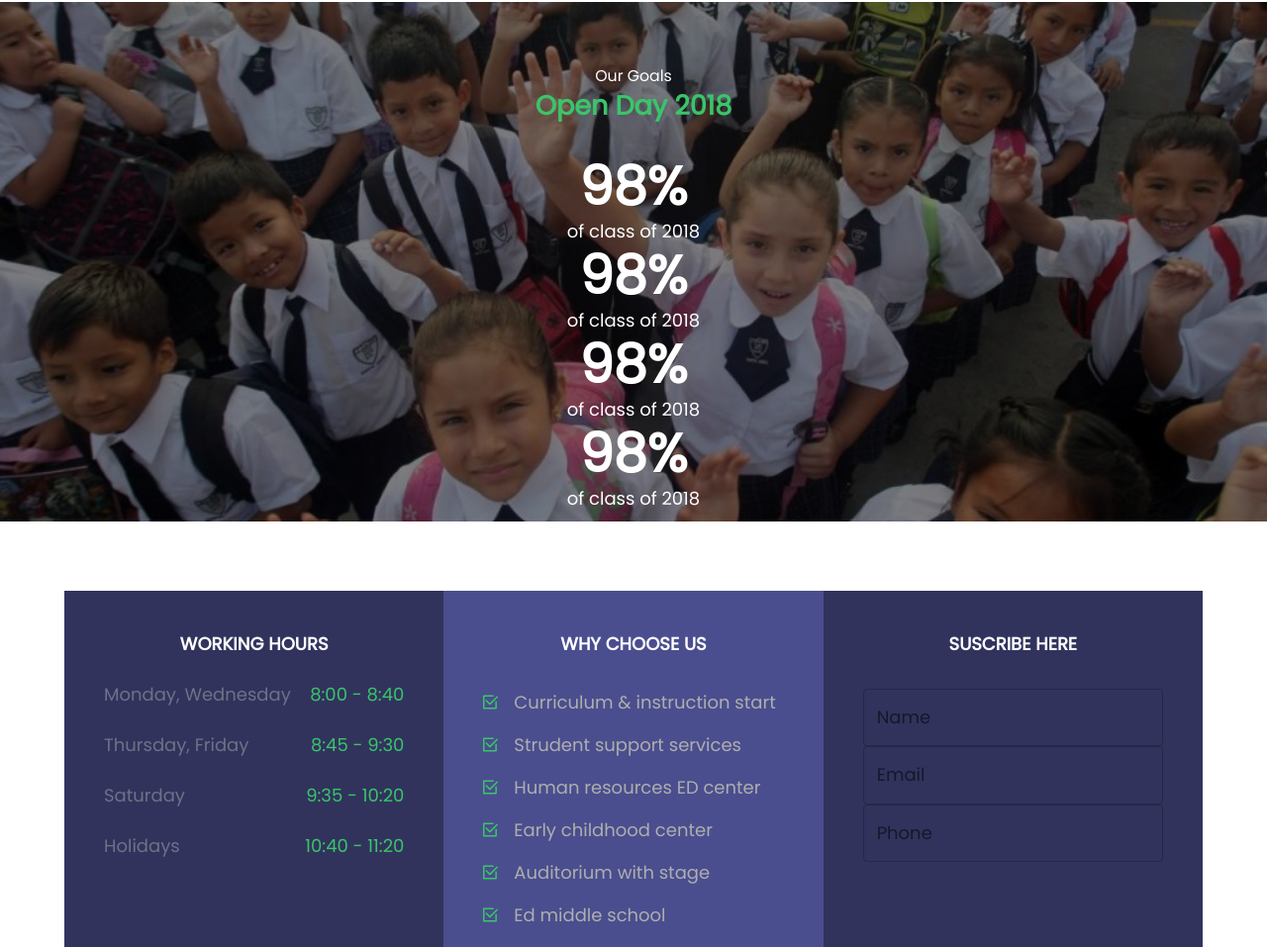
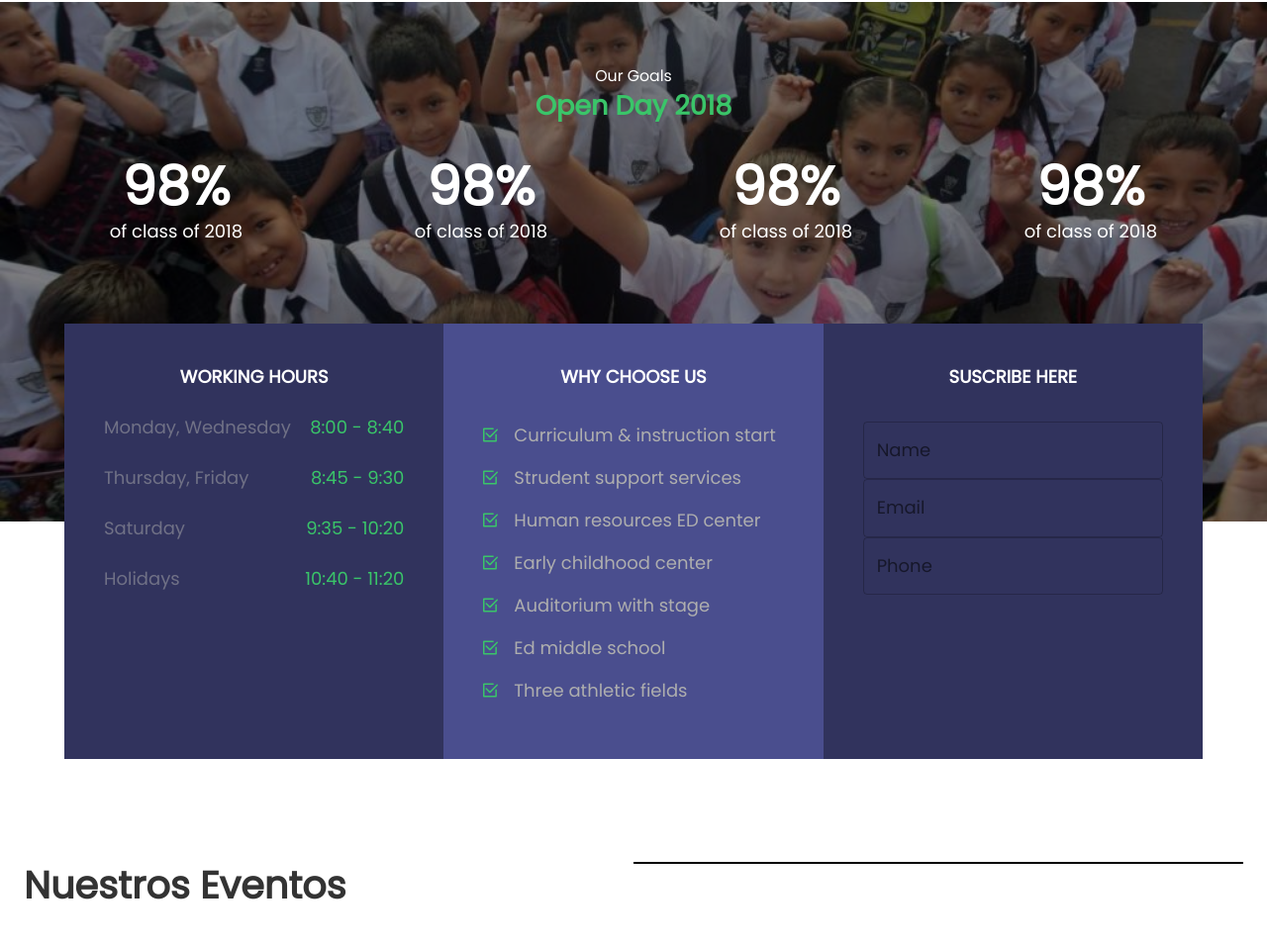
Before and after one commit to PauloTC/gat_IvySchool, a Gatsby site: page / in a window 1280 px wide. Shown: the part 1543-2500 px from the top of the page at 99% size. Built offline with nearby package versions, Linux system fonts and the light colour scheme; Gatsby itself is replaced by a stand-in of ours.

Commit message:
working on box

```diff
--- a/src/components/home/open-day.js
+++ b/src/components/home/open-day.js
@@ -88,7 +88,7 @@ const OpenDay = () => {
                 <Typography  variant="h5" >
                      <Box mb={ 4 } fontWeight={600}  textAlign="center" color="#3AC569" >Open Day 2018</Box>
                 </Typography>
-                <div>
+                <Box display="flex" >
                     <Box flex="1" >
                         <Typography variant="h3" >
                             <Box  textAlign="center" color="#fff"  fontWeight={600} > 98% </Box>
@@ -122,7 +122,7 @@ const OpenDay = () => {
                         </Typography>
                     </Box>
 
-                </div>
+                </Box>
 
                     {/* {
                         info.map( i => {
```
